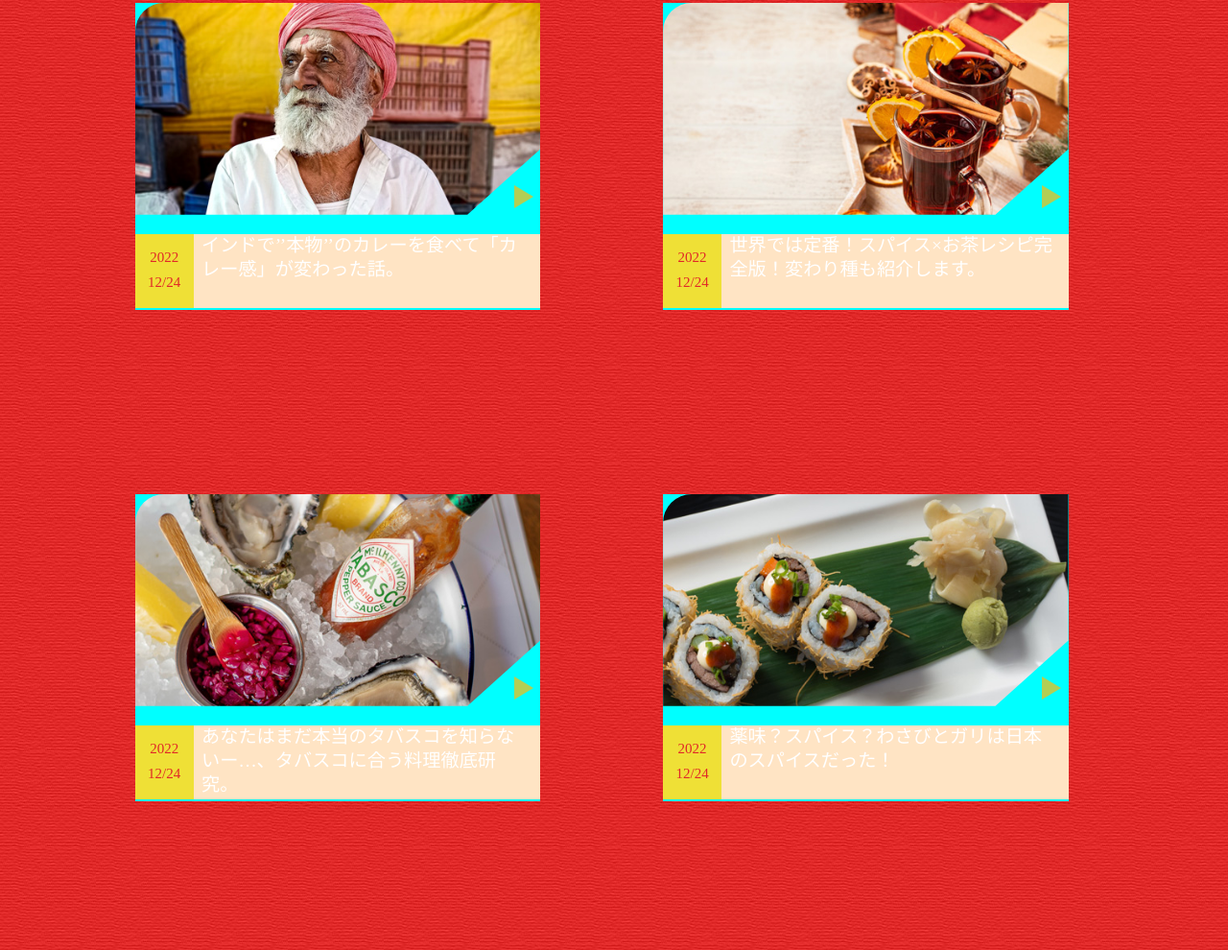
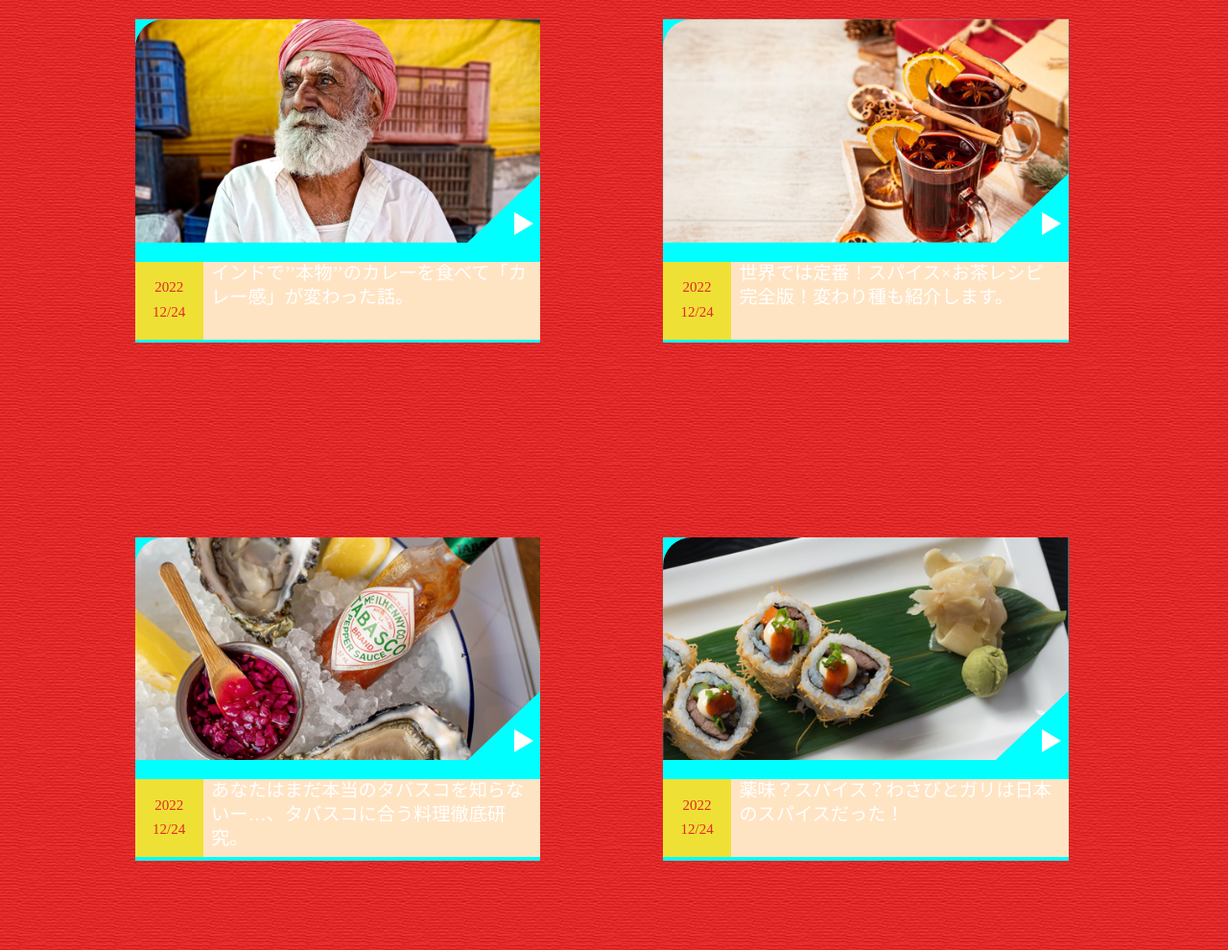
Before and after one commit to myk3210/portfolio_03, a plain HTML site: page index.html in a window 1280 px wide. Shown: the part 5681-6671 px from the top of the page at 96% size. Drawn offline with Linux system fonts and the light colour scheme.

Commit message:
スパイスコラムページのレスポンシブ対応をしました。

```diff
--- a/stylesheet/top.css
+++ b/stylesheet/top.css
@@ -419,11 +419,11 @@ header h1 .icon{
     .column{
         position: relative;
         width: 100%;
-        height: 200vh;
+        height: clamp(82rem, 11.61rem + 117.19vw, 200rem);
     }
     .background_red_column{
         width: 100%;
-        height: 200vh;
+        height: clamp(82rem, 11.61rem + 117.19vw, 200rem);
         background-image: url(../image/red_back.jpg);
         position: absolute;
         top: 0;
@@ -451,7 +451,7 @@ header h1 .icon{
         top: 60%;
         left: 93%;
         border-right: clamp(0.625rem, 0.137rem + 0.81vw, 1.438rem) solid transparent;
-        border-bottom: clamp(1.038rem, 0.287rem + 1.25vw, 2.288rem) solid #b2ce54;
+        border-bottom: clamp(1.038rem, 0.287rem + 1.25vw, 2.288rem) solid #fff;
         border-left: clamp(0.625rem, 0.137rem + 0.81vw, 1.438rem) solid transparent;
         transform:rotate(90deg);
         z-index: 2;
@@ -464,7 +464,7 @@ header h1 .icon{
         margin-top: 4%;
     }
     .column_design_date{
-        width: 15%;
+        width: clamp(3.7rem, 0.538rem + 5.26vw, 9rem);
         height: 100%;
         margin: 0;
         display: table;
@@ -531,7 +531,7 @@ header h1 .icon{
         position: absolute;
         top: auto;
         left: 0;
-        bottom: -3%;
+        bottom: -5rem;
         z-index: 1;
     }
     /*PCfooter*/
```
